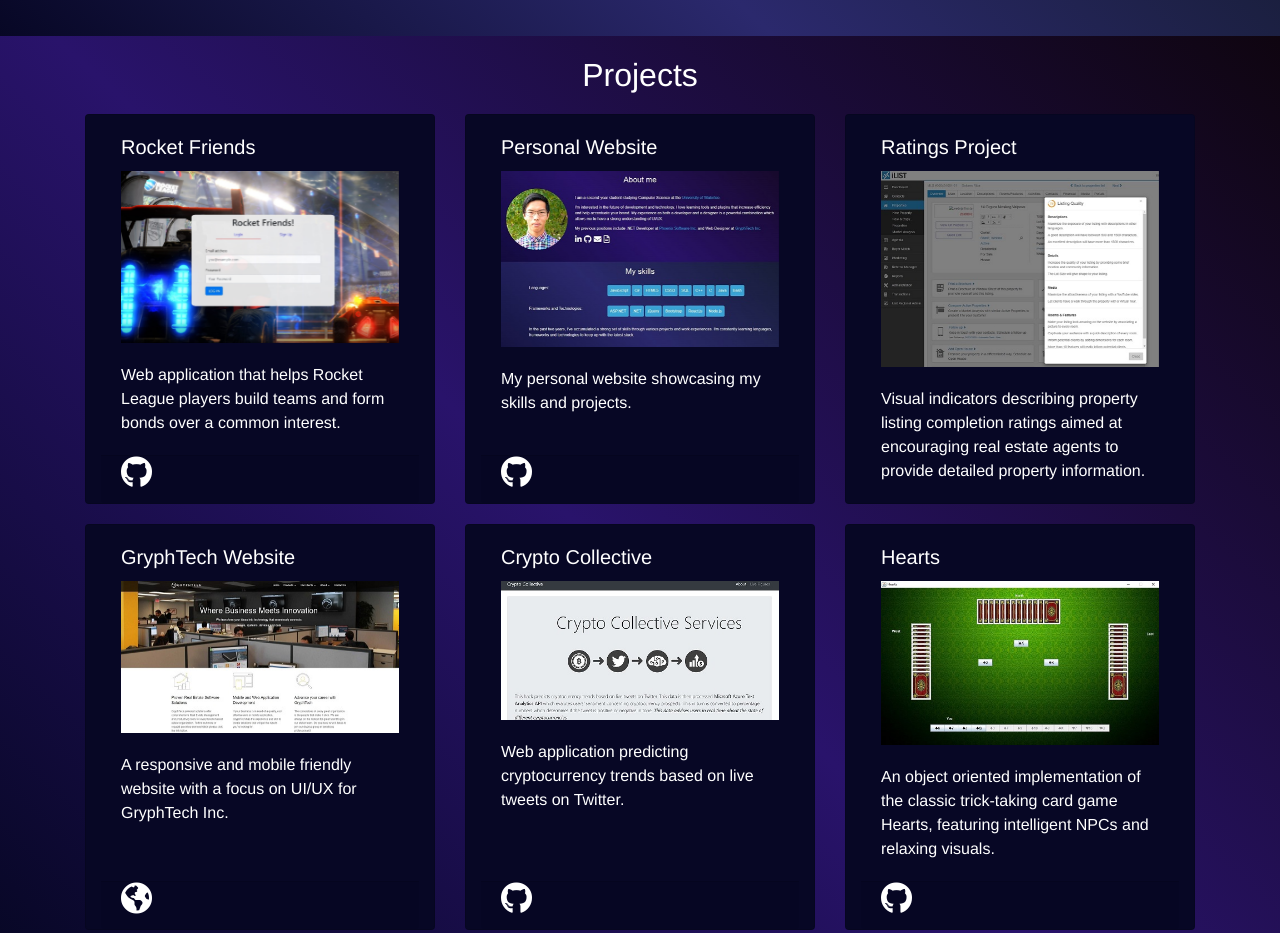
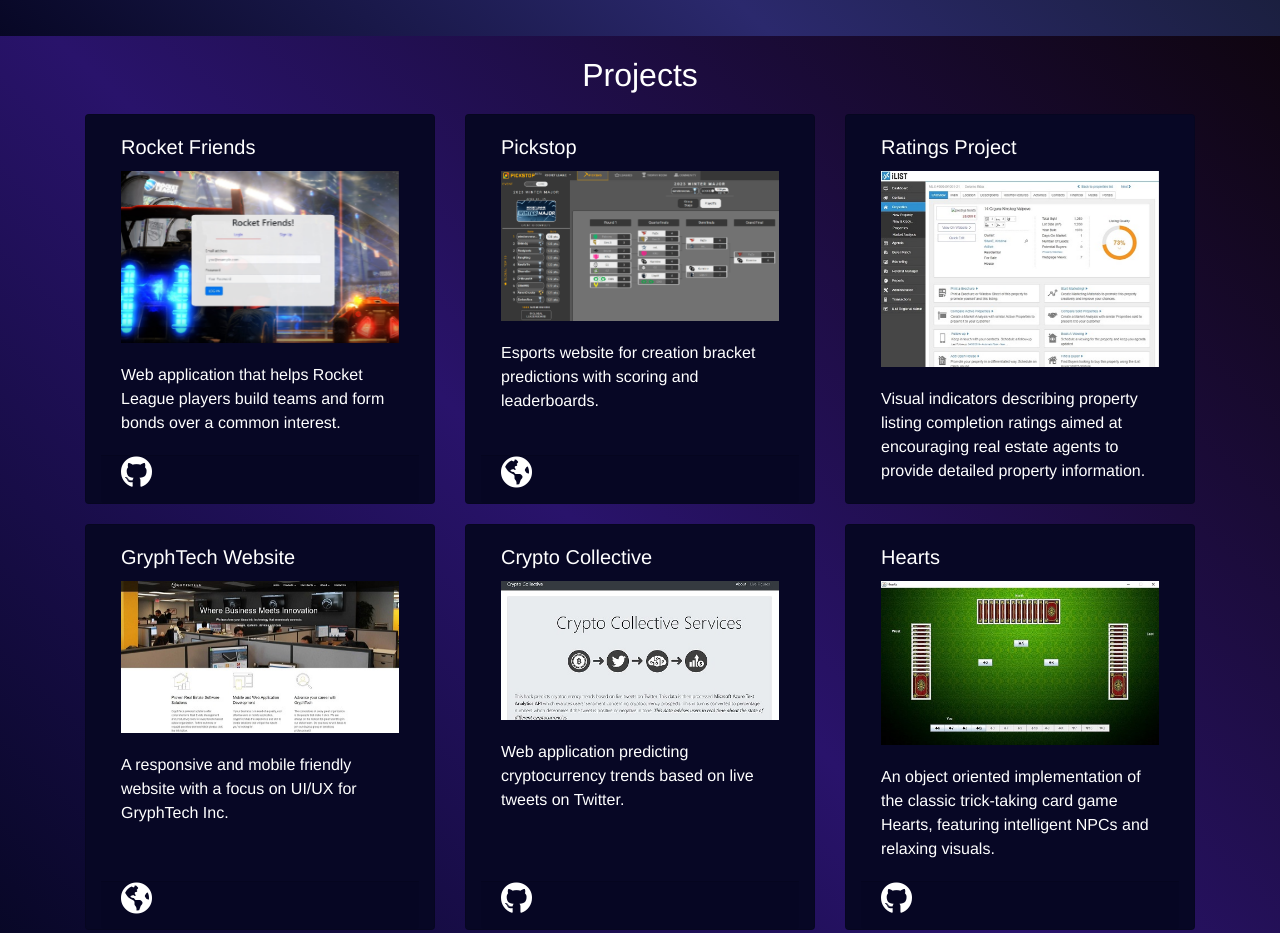
Before and after one commit to danielxu7/danielxu7.github.io, a plain HTML site: page index.html in a window 1280 px wide. Shown: the part 1520-2453 px from the top of the page. Drawn offline with nearby package versions, Linux system fonts and the light colour scheme.

Commit message:
add pickstop

```diff
--- a/index.html
+++ b/index.html
@@ -171,22 +171,20 @@
                 </div>
                 <div class="card col-md-4">
                     <div class="card-body">
-                        <h5 class="card-title">Personal Website</h5>
+                        <h5 class="card-title">Pickstop</h5>
                         <div class="carousel slide" data-ride="carousel" data-interval="3000">
                             <div class="carousel-inner">
                                 <div class="carousel-item active">
-                                    <img class="d-block w-100" src="assets/img/website-home.jpg" alt="First slide">
-                                </div>
-                                <div class="carousel-item">
-                                    <img class="d-block w-100" src="assets/img/website-about.jpg" alt="Second slide">
+                                    <img class="d-block w-100" src="assets/img/pickstop.png" alt="First slide">
                                 </div>
                             </div>
                         </div>
-                        <p class="card-text">My personal website showcasing my skills and projects.</p>
+                        <p class="card-text"> Esports website for creation bracket predictions with scoring and
+                            leaderboards.
+                        </p>
                     </div>
                     <div class="card-footer">
-                        <a target="_blank" href="https://github.com/danielxu7/danielxu7.github.io"
-                            class="fab fa-github link"></a>
+                        <a target="_blank" href="https://pickstop.gg/" class="fas fa-globe-americas link"></a>
                     </div>
                 </div>
                 <div class="card col-md-4">
@@ -196,9 +194,6 @@
                             <div class="carousel-inner">
                                 <div class="carousel-item active">
                                     <img class="d-block w-100" src="assets/img/rating.jpg" alt="First slide">
-                                </div>
-                                <div class="carousel-item">
-                                    <img class="d-block w-100" src="assets/img/rating-popup.jpg" alt="Second slide">
                                 </div>
                             </div>
                         </div>
```
Also changed, not shown: assets/img/original/pickstop.png (added), assets/img/pickstop.png (added).
